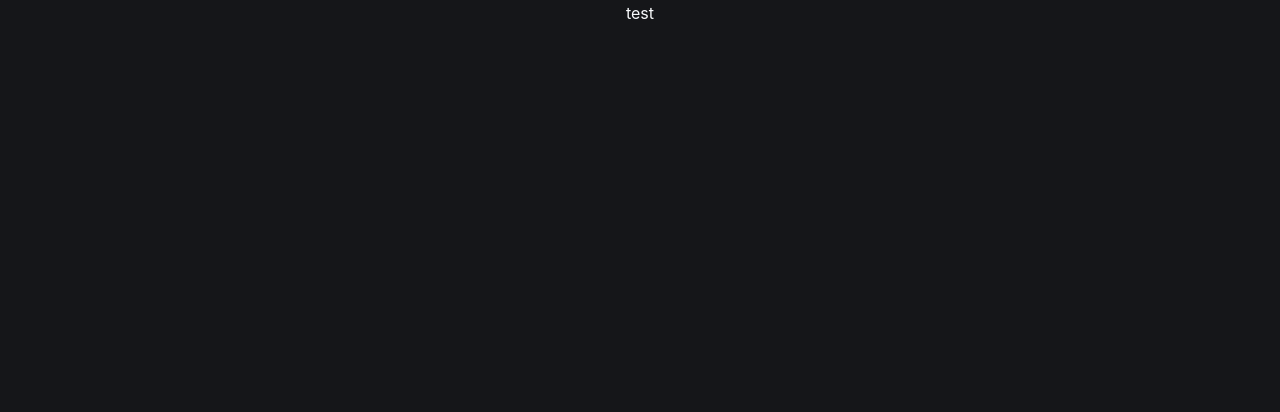
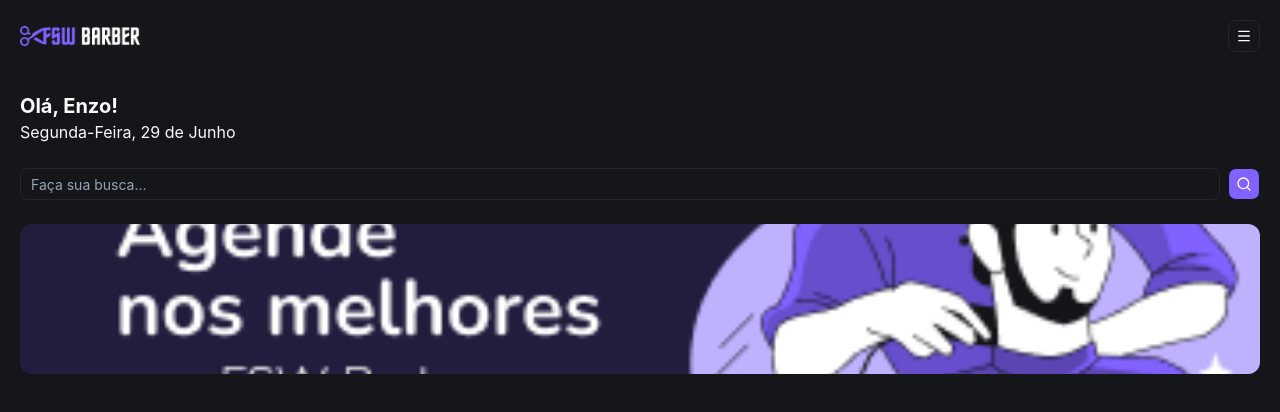
Before and after one commit to FabioEnzo1/fsw-app, a Next.js app: page / in a window 1280 px wide. Shown: the top 412 px of the page. Built offline with nearby package versions, Linux system fonts and the light colour scheme.

Commit message:
feat: add Header component and banner

```diff
--- a/app/components/ui/button.tsx
+++ b/app/_components/ui/button.tsx
@@ -37,7 +37,7 @@
       variant: "default",
       size: "default",
     },
-  }
+  },
 )
 
 function Button({
--- /dev/null
+++ b/app/_components/ui/card.tsx
@@ -0,0 +1,102 @@
+import * as React from "react"
+import { cn } from "@/app/_lib/utils"
+
+function Card({
+  className,
+  size = "default",
+  ...props
+}: React.ComponentProps<"div"> & { size?: "default" | "sm" }) {
+  return (
+    <div
+      data-slot="card"
+      data-size={size}
+      className={cn(
+        "group/card bg-card text-card-foreground ring-foreground/10 flex flex-col gap-(--card-spacing) overflow-hidden rounded-xl py-(--card-spacing) text-sm ring-1 [--card-spacing:--spacing(4)] has-data-[slot=card-footer]:pb-0 has-[>img:first-child]:pt-0 data-[size=sm]:[--card-spacing:--spacing(3)] data-[size=sm]:has-data-[slot=card-footer]:pb-0 *:[img:first-child]:rounded-t-xl *:[img:last-child]:rounded-b-xl",
+        className,
+      )}
+      {...props}
+    />
+  )
+}
+
+function CardHeader({ className, ...props }: React.ComponentProps<"div">) {
+  return (
+    <div
+      data-slot="card-header"
+      className={cn(
+        "group/card-header @container/card-header grid auto-rows-min items-start gap-1 rounded-t-xl px-(--card-spacing) has-data-[slot=card-action]:grid-cols-[1fr_auto] has-data-[slot=card-description]:grid-rows-[auto_auto] [.border-b]:pb-(--card-spacing)",
+        className,
+      )}
+      {...props}
+    />
+  )
+}
+
+function CardTitle({ className, ...props }: React.ComponentProps<"div">) {
+  return (
+    <div
+      data-slot="card-title"
+      className={cn(
+        "text-base leading-snug font-medium group-data-[size=sm]/card:text-sm",
+        className,
+      )}
+      {...props}
+    />
+  )
+}
+
+function CardDescription({ className, ...props }: React.ComponentProps<"div">) {
+  return (
+    <div
+      data-slot="card-description"
+      className={cn("text-muted-foreground text-sm", className)}
+      {...props}
+    />
+  )
+}
+
+function CardAction({ className, ...props }: React.ComponentProps<"div">) {
+  return (
+    <div
+      data-slot="card-action"
+      className={cn(
+        "col-start-2 row-span-2 row-start-1 self-start justify-self-end",
+        className,
+      )}
+      {...props}
+    />
+  )
+}
+
+function CardContent({ className, ...props }: React.ComponentProps<"div">) {
+  return (
+    <div
+      data-slot="card-content"
+      className={cn("px-(--card-spacing)", className)}
+      {...props}
+    />
+  )
+}
+
+function CardFooter({ className, ...props }: React.ComponentProps<"div">) {
+  return (
+    <div
+      data-slot="card-footer"
+      className={cn(
+        "bg-muted/50 flex items-center rounded-b-xl border-t p-(--card-spacing)",
+        className,
+      )}
+      {...props}
+    />
+  )
+}
+
+export {
+  Card,
+  CardHeader,
+  CardFooter,
+  CardTitle,
+  CardAction,
+  CardDescription,
+  CardContent,
+}
--- /dev/null
+++ b/app/_components/ui/header.tsx
@@ -0,0 +1,19 @@
+import { CardHeader } from "./card"
+import Image from "next/image"
+import { Button } from "./button"
+import { MenuIcon } from "lucide-react"
+
+const Header = () => {
+  return (
+    <div>
+      <CardHeader className="flex flex-row items-center justify-between p-5">
+        <Image src="/Logo.png" alt="FSW BARBER" height={18} width={120} />
+        <Button variant="outline" size="icon">
+          <MenuIcon />
+        </Button>
+      </CardHeader>
+    </div>
+  )
+}
+
+export default Header
--- /dev/null
+++ b/app/_components/ui/input.tsx
@@ -0,0 +1,20 @@
+import * as React from "react"
+import { Input as InputPrimitive } from "@base-ui/react/input"
+
+import { cn } from "@/app/_lib/utils"
+
+function Input({ className, type, ...props }: React.ComponentProps<"input">) {
+  return (
+    <InputPrimitive
+      type={type}
+      data-slot="input"
+      className={cn(
+        "border-input file:text-foreground placeholder:text-muted-foreground focus-visible:border-ring focus-visible:ring-ring/50 disabled:bg-input/50 aria-invalid:border-destructive aria-invalid:ring-destructive/20 dark:bg-input/30 dark:disabled:bg-input/80 dark:aria-invalid:border-destructive/50 dark:aria-invalid:ring-destructive/40 h-8 w-full min-w-0 rounded-lg border bg-transparent px-2.5 py-1 text-base transition-colors outline-none file:inline-flex file:h-6 file:border-0 file:bg-transparent file:text-sm file:font-medium focus-visible:ring-3 disabled:pointer-events-none disabled:cursor-not-allowed disabled:opacity-50 aria-invalid:ring-3 md:text-sm",
+        className,
+      )}
+      {...props}
+    />
+  )
+}
+
+export { Input }
--- a/app/globals.css
+++ b/app/globals.css
@@ -1,38 +1,54 @@
-@import "tailwindcss/preflight";
-@import "tailwindcss/utilities";
-@tailwind utilities;
+@import "tailwindcss";
 
+@theme inline {
+  --color-background: hsl(var(--background));
+  --color-foreground: hsl(var(--foreground));
+  --color-card: hsl(var(--card));
+  --color-card-foreground: hsl(var(--card-foreground));
+  --color-popover: hsl(var(--popover));
+  --color-popover-foreground: hsl(var(--popover-foreground));
+  --color-primary: hsl(var(--primary));
+  --color-primary-foreground: hsl(var(--primary-foreground));
+  --color-secondary: hsl(var(--secondary));
+  --color-secondary-foreground: hsl(var(--secondary-foreground));
+  --color-muted: hsl(var(--muted));
+  --color-muted-foreground: hsl(var(--muted-foreground));
+  --color-accent: hsl(var(--accent));
+  --color-accent-foreground: hsl(var(--accent-foreground));
+  --color-destructive: hsl(var(--destructive));
+  --color-destructive-foreground: hsl(var(--destructive-foreground));
+  --color-border: hsl(var(--border));
+  --color-input: hsl(var(--input));
+  --color-ring: hsl(var(--ring));
+
+  --radius-sm: calc(var(--radius) - 4px);
+  --radius-md: calc(var(--radius) - 2px);
+  --radius-lg: var(--radius);
+  --radius-xl: calc(var(--radius) + 4px);
+}
 
 @layer base {
+
   .dark {
     --background: 225 9% 9%;
     --foreground: 210 40% 98%;
-
     --card: 228 9% 11%;
     --card-foreground: 210 40% 98%;
-
     --popover: 228 9% 11%;
     --popover-foreground: 210 40% 98%;
-
     --primary: 252 100% 69%;
     --primary-foreground: 0 0% 100%;
-
     --secondary: 228 6% 16%;
     --secondary-foreground: 210 40% 98%;
-
     --muted: 228 6% 16%;
     --muted-foreground: 215 20.2% 65.1%;
-
     --accent: 228 6% 16%;
     --accent-foreground: 210 40% 98%;
-
     --destructive: 0 84% 60%;
     --destructive-foreground: 210 40% 98%;
-
     --border: 228 6% 16%;
     --input: 228 6% 16%;
     --ring: 212.7 26.8% 83.9%;
-
     --radius: 0.5rem;
   }
 
@@ -40,14 +56,15 @@
     border-color: hsl(var(--border));
     -webkit-font-smoothing: antialiased;
     -moz-osx-font-smoothing: grayscale;
+    box-sizing: border-box;
   }
 
-  html {
+  html,
+  body {
     height: 100%;
   }
 
   body {
-    height: 100%;
     background-color: hsl(var(--background));
     color: hsl(var(--foreground));
   }
--- a/app/layout.tsx
+++ b/app/layout.tsx
@@ -1,33 +1,19 @@
-import type { Metadata } from "next";
-import { Geist, Geist_Mono } from "next/font/google";
-import "./globals.css";
-
-const geistSans = Geist({
-  variable: "--font-geist-sans",
-  subsets: ["latin"],
-});
-
-const geistMono = Geist_Mono({
-  variable: "--font-geist-mono",
-  subsets: ["latin"],
-});
+import type { Metadata } from "next"
+import "./globals.css"
 
 export const metadata: Metadata = {
   title: "Create Next App",
   description: "Generated by create next app",
-};
+}
 
 export default function RootLayout({
   children,
 }: Readonly<{
-  children: React.ReactNode;
+  children: React.ReactNode
 }>) {
   return (
-    <html
-      lang="en"
-      className="dark"
-    >
-      <body className="min-h-full flex flex-col">{children}</body>
+    <html lang="en" className="dark">
+      <body className="flex min-h-screen flex-col antialiased">{children}</body>
     </html>
-  );
+  )
 }
--- a/app/page.tsx
+++ b/app/page.tsx
@@ -1,9 +1,36 @@
-import { Button } from "./components/ui/button";
+import { SearchIcon } from "lucide-react"
+import { Button } from "./_components/ui/button"
+import Header from "./_components/ui/header"
+import { Input } from "./_components/ui/input"
+import Image from "next/image"
 
 const Home = () => {
   return (
-    <Button>test</Button>
-  );
-};
+    <div>
+      {/* Header */}
+      <Header />
+      <div className="p-5">
+        <h2 className="text-xl font-bold">Olá, Enzo!</h2>
+        <p>Segunda-Feira, 29 de Junho</p>
 
-export default Home;
+        <div className="mt-6 flex items-center gap-2">
+          <Input placeholder="Faça sua busca..." />
+          <Button size="icon">
+            <SearchIcon />
+          </Button>
+        </div>
+
+        <div className="relative mt-6 h-37.5 w-full">
+          <Image
+            alt="Agende nos melhores com FSW BARBER"
+            src="/banner01.png"
+            fill
+            className="rounded-xl object-cover"
+          />
+        </div>
+      </div>
+    </div>
+  )
+}
+
+export default Home
```
Also changed, not shown: components.json, public/Logo.png (added), public/banner01.png (added).
